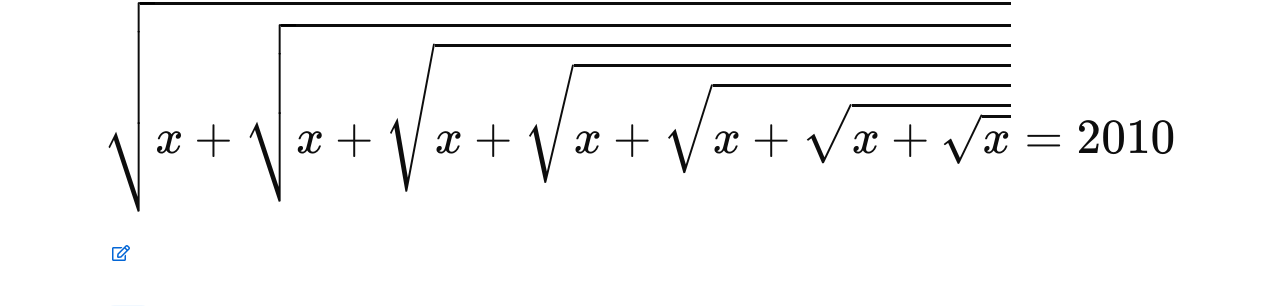
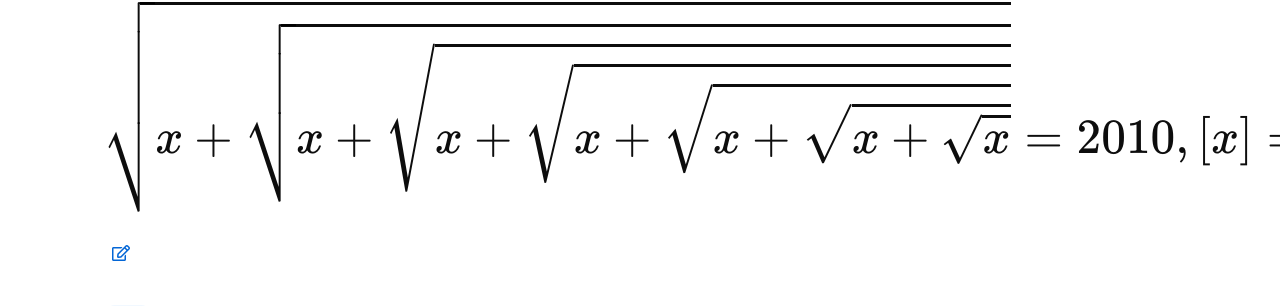
Before and after one commit to ChoCho66/ChoCho66.github.io, a Jekyll site: the page built from _posts/2021-03-03-√(x+√(x+cdots))=2010.md, in a window 1280 px wide. Shown: the part 130-436 px from the top of the page. Built offline with Jekyll 4.4.1, drawn with Linux system fonts in a browser that asks for light colours; nearby versions of some CDN libraries; formulas are drawn with MathJax 3.

Commit message:
20210303

```diff
--- a/_posts/2021-03-03-√(x+√(x+cdots))=2010.md
+++ b/_posts/2021-03-03-√(x+√(x+cdots))=2010.md
@@ -1,5 +1,5 @@
 ---
-title: $\sqrt{x+\sqrt{x+\sqrt{x+\sqrt{x+\sqrt{x+\sqrt{x+\sqrt{x}}}}}}} = 2010$
+title: $\sqrt{x+\sqrt{x+\sqrt{x+\sqrt{x+\sqrt{x+\sqrt{x+\sqrt{x}}}}}}} = 2010, [x]=?$
 tags: [math]
 ---
 
```
